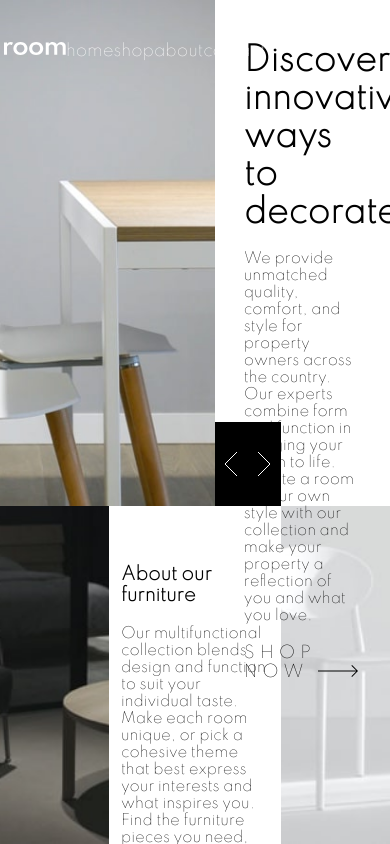
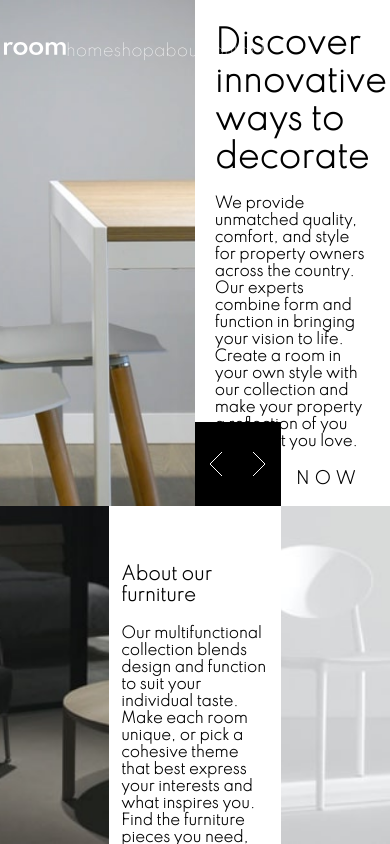
Before and after one commit to nebojsa311/landingPage, a React (Create React App) app: page / in a window 390 px wide. Built offline with nearby package versions, Linux system fonts and the light colour scheme.

Commit message:
before mobile

```diff
--- a/src/navbar.css
+++ b/src/navbar.css
@@ -22,3 +22,9 @@
     cursor: pointer;
     opacity: 0.7;
 }
+
+@media only screen and (max-width: 1087px) {
+    ul {
+        width: 40vw;
+    }
+}
--- a/src/sectionOne.css
+++ b/src/sectionOne.css
@@ -17,12 +17,14 @@
 
 #textAreaOne section {
     font-size: 0.9em;
+    font-weight: 700;
 }
 
 a {
     text-decoration: none;
     color:black;
     letter-spacing: 5px;
+    font-weight: 700;
 }
 
 a:hover {
@@ -72,3 +74,26 @@
     background-color: red;
     cursor: pointer;
 }
+
+
+@media only screen and (max-width: 1087px) {
+    #container {
+        grid-template-columns: 50vw 50vw;
+    }
+
+    #textAreaOne {
+        width: 40vw;
+        height: 50vh;
+        margin-top: 3vh;
+    }
+
+    #textAreaOne section {
+        font-size: 0.9em;
+        font-weight: 700;
+    }
+
+    #arrows {
+        width: 22vw;
+        left: 50vw;
+    }
+}
--- a/src/sectionTwo.css
+++ b/src/sectionTwo.css
@@ -20,4 +20,5 @@
 
 #textAreaTwo section {
     font-size: 0.9em;
+    font-weight: 700;
 }
```
